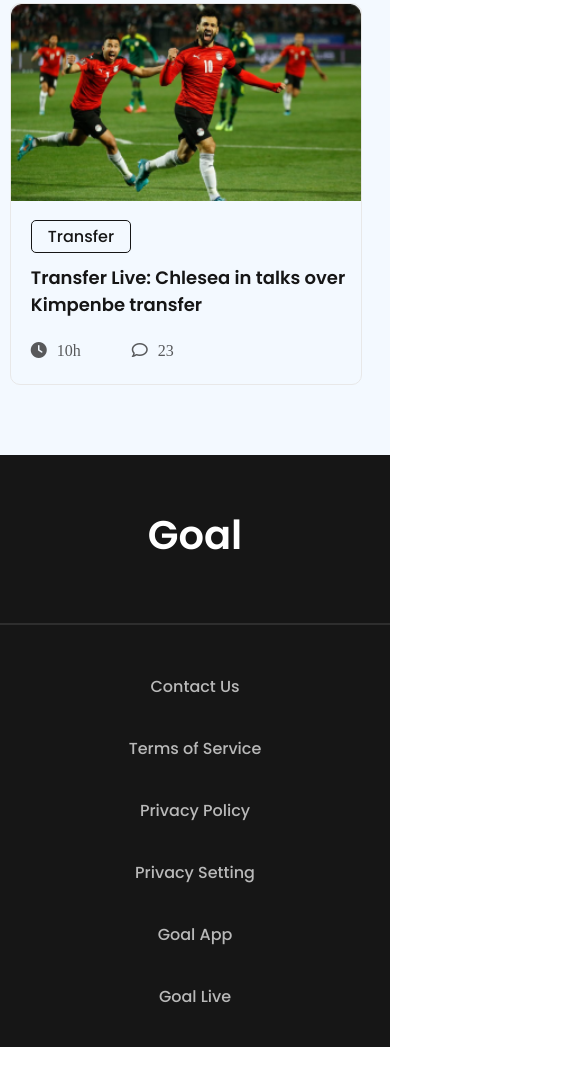
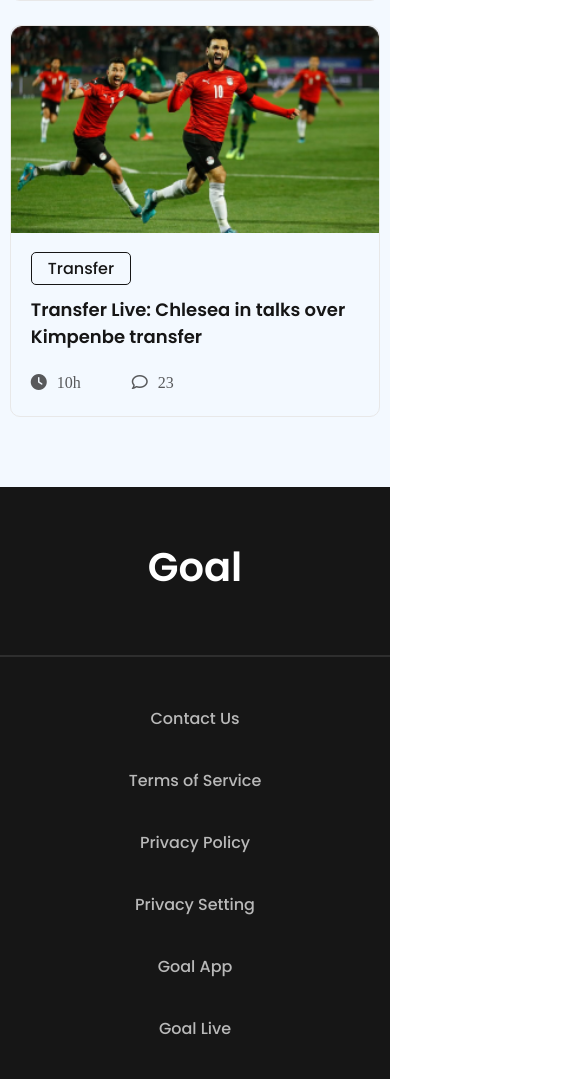
Before and after one commit to hrlalon/World-Cup, a plain HTML site: page index.html in a window 390 px wide. Shown: the part 3177-4256 px from the top of the page, 585 px wide, since content can reach past the window. Before the commit the page ends 4224 px from the top, so only its background shows below. Drawn offline with Linux system fonts and the light colour scheme.

Commit message:
mobile responsive done

```diff
--- a/responsive.css
+++ b/responsive.css
@@ -3,6 +3,7 @@
 @media only screen and (max-width:688px) {
     .container {
         width: 100%;
+        padding-top: 20px;
     }
 
     .header-container {
@@ -74,7 +75,7 @@
     }
 
     .match {
-        width: 95%;
+        width: 100%;
         height: auto;
     }
 
@@ -97,11 +98,16 @@
         margin-bottom: 38px;
     }
 
+    .footer-top hr {
+        width: 100%;
+    }
+
     .footer-bottom {
         display: flex;
         flex-direction: column;
         align-items: center;
     }
+
 }
 
 /* Responsive for Mobile device end */
```
